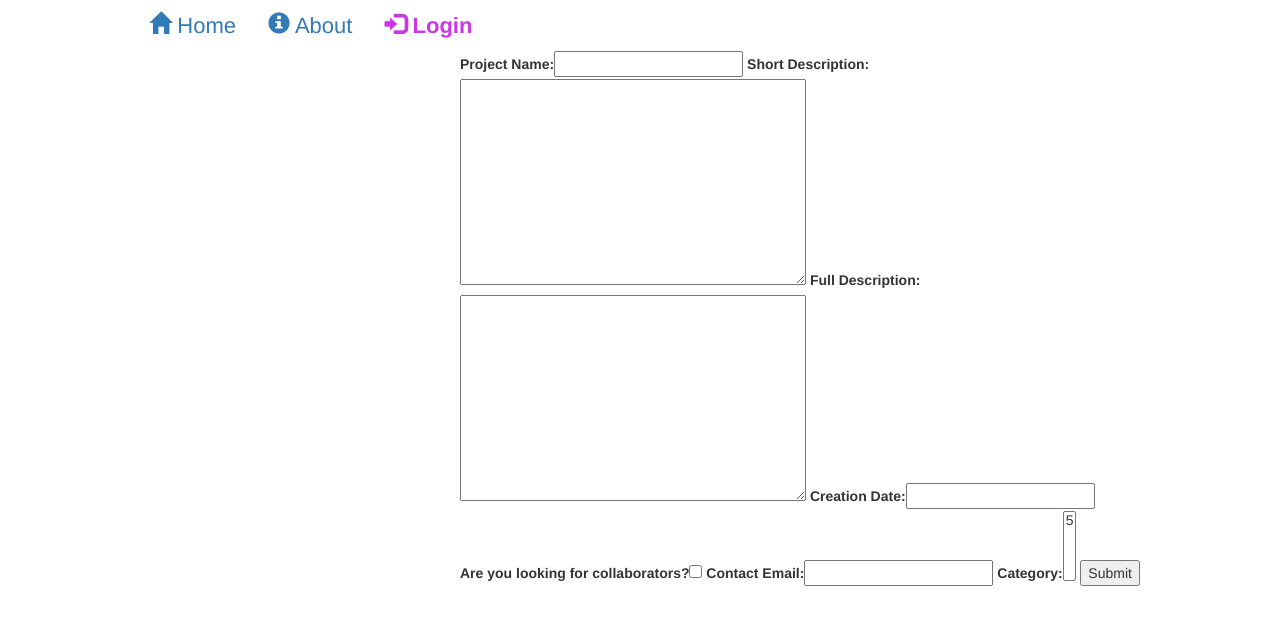
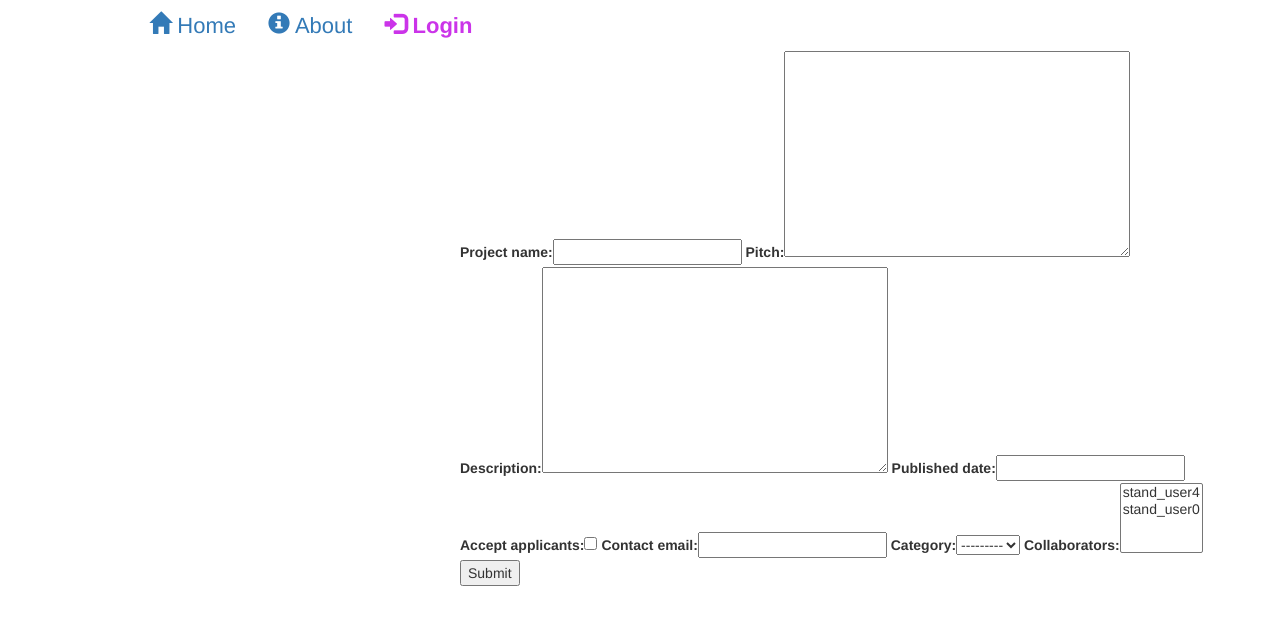
Before and after one commit to lubalesuan/shareidea, a Django app: page /createproject/ in a window 1280 px wide. Shown: the top 625 px of the page. Run offline with Django 3.2, Linux system fonts and the light colour scheme; data comes from the database, SQL or seed files in the repository; some libraries are stand-ins or nearby versions.

Commit message:
add collaborators back to project model. add route to above

```diff
--- a/app/app/settings.py
+++ b/app/app/settings.py
@@ -32,7 +32,7 @@ ALLOWED_HOSTS = []
 
 INSTALLED_APPS = [
     'project.apps.ProjectConfig',
-    # 'user',
+    'user',
     'django.contrib.admin',
     'django.contrib.auth',
     'django.contrib.contenttypes',
--- a/app/project/forms.py
+++ b/app/project/forms.py
@@ -1,6 +1,7 @@
 from django import forms
+from django.forms import ModelForm
 from .models import Category, Project
-# from user.models import CustomUser
+from user.models import CustomUser
 class SearchForm(forms.Form):
     input_name = forms.CharField(label='Project Name', max_length=20, required = False)
     input_date = forms.DateField(label='Creation date', required = False)
@@ -8,13 +9,9 @@ class SearchForm(forms.Form):
     	'category_name'))
 
 
-class CreateProjectForm(forms.Form):
-	name = forms.CharField(label = 'Project Name',max_length = 20)
-	pitch = forms.CharField(label = 'Short Description', widget = forms.Textarea, max_length = 250)
-	description = forms.CharField(label = 'Full Description', widget = forms.Textarea, max_length = 500)
-	publish_date = forms.DateTimeField(label = 'Creation Date')
-	accept_applicants = forms.BooleanField(label = 'Are you looking for collaborators?')
-	contact_email = forms.EmailField(label = 'Contact Email', max_length = 70, required = False)
-	# collaborators = models.ManyToManyField(CustomUser)
-	category = forms.ModelMultipleChoiceField(label='Category', queryset = Category.objects.all().order_by(
-    	'category_name'))
+class CreateProjectForm(ModelForm):
+ 	class Meta:
+ 		model = Project
+ 		fields = ['project_name', 'pitch', 'description',
+ 		'publish_date', 'accept_applicants', 'contact_email',
+ 		'category','collaborators']
--- a/app/project/models.py
+++ b/app/project/models.py
@@ -1,5 +1,5 @@
 from django.db import models
-# from user.models import CustomUser
+from user.models import CustomUser
 
 class Category(models.Model):
 	category_name = models.CharField(max_length = 20)
@@ -13,6 +13,7 @@ class Project(models.Model):
 	publish_date = models.DateTimeField('published date')
 	accept_applicants = models.BooleanField()
 	contact_email = models.EmailField()
-	category = models.ManyToManyField(Category)
+	category = models.ForeignKey(Category)
+	collaborators = models.ManyToManyField(CustomUser)
 	def __str__(self):
 		return self.project_name
--- a/app/project/templates/project/partials/project/searchform.html
+++ b/app/project/templates/project/partials/project/searchform.html
@@ -2,5 +2,5 @@
 	<form action="/" method="post">
 	    {% csrf_token %}
 	    {{ form }}
-	    <input type="submit" value="Submit" />
+	    <input type="submit" value="Search" />
 	</form>
--- a/app/project/urls.py
+++ b/app/project/urls.py
@@ -4,5 +4,6 @@ from . import views
 
 urlpatterns = [
     url(r'^$', views.index, name='index'),
-    url(r'^createproject/', views.createProject,name='createproject')
+    url(r'^createproject/', views.createProject,name='createproject'),
+    url(r'^about/', views.about, name = 'about')
 ]
--- a/app/project/views.py
+++ b/app/project/views.py
@@ -34,27 +34,16 @@ def createProject(request):
 	if request.method == 'POST':
 		form = CreateProjectForm(request.POST)
 		if form.is_valid():
-			# name = form.cleaned_data['name']
-			# pitch = form.cleaned_data['pitch']
-			# description = form.cleaned_data['description']
-			# publish_date = form.cleaned_data['publish_date']
-			# accept_applicants = form.cleaned_data['accept_applicants']
-			# contact_email = form.cleaned_data['contact_email']
-			# category = form.cleaned_data['category']
-			# p = Project(project_name = name,
-			# 	pitch = pitch, description = description,
-			# 	publish_date = publish_date, accept_applicants = accept_applicants,
-			# 	contact_email = contact_email, category = category)
-			# print("after valid")
-			# p.save()
-			p = Project(**form.cleaned_data)
-			p.save()
+			p = form.save()
 			searchForm = SearchForm()
 			project_list = Project.objects.all()
-			# return HttpResponse(name)
 			return render(request, 'project/index.html',
 				{'form':searchForm, 'project_list':project_list})
 	else:
 		form = CreateProjectForm()
 	return render(request, 'project/create_project.html',
 		{'form':form})
+
+
+def about(request):
+	return render(request, 'project/about.html')
--- a/app/user/models.py
+++ b/app/user/models.py
@@ -3,5 +3,6 @@ from django.contrib.auth.models import User
 
 class CustomUser(models.Model):
 	user = models.OneToOneField (User, on_delete = models.CASCADE)
+	projects_wanted = models.BooleanField()
 	def __str__(self):
 		return self.user.username
```
Also changed, not shown: app/db.sqlite3, app/project/migrations/0002_remove_project_category.py (added), app/project/migrations/0003_project_category.py (added), app/project/migrations/0004_project_collaborators.py (added), app/project/migrations/0005_category_projects_wanted.py (added), app/project/migrations/0006_remove_category_projects_wanted.py (added), app/user/migrations/0001_initial.py (added), app/user/migrations/0002_customuser_projects_wanted.py (added).
